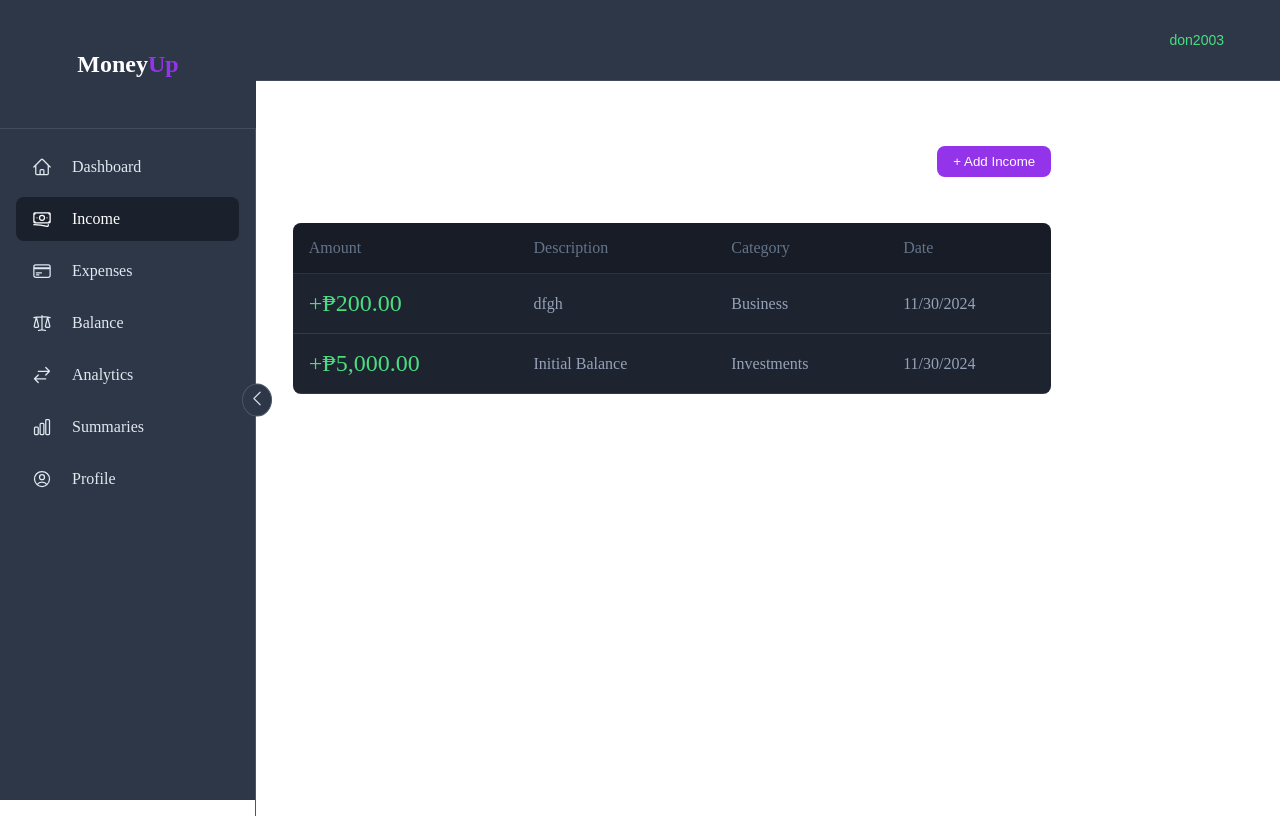
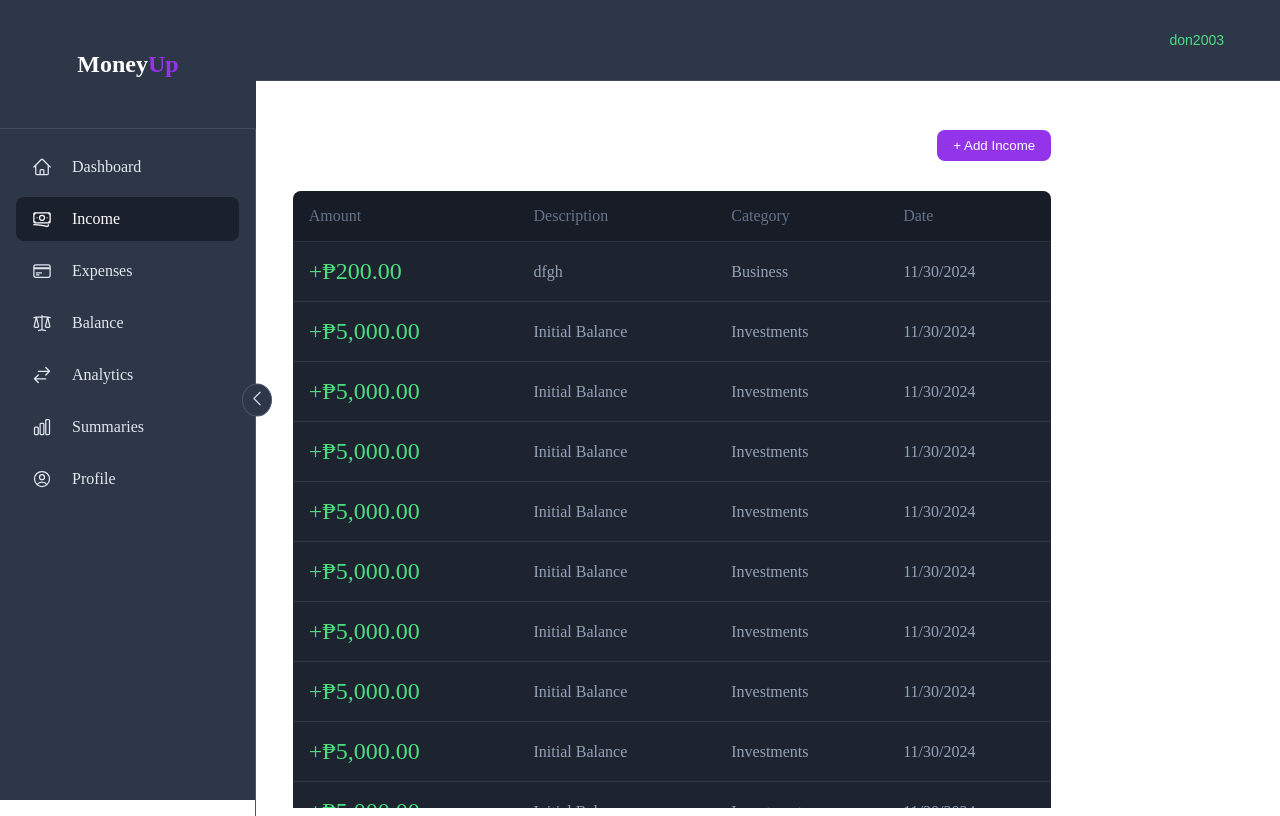
Before and after one commit to graysonLL/MoneyUP, a React (Create React App) app in the folder personal-finance-tracker/client/: page /income in a window 1280 px wide. Built offline with nearby package versions, Linux system fonts and the light colour scheme; the HTML template or start-up script is replaced by a standard one.

Commit message:
added pagination to both income and expense pages, added background for trendchart in analytics page

```diff
--- a/personal-finance-tracker/client/src/pages/Expenses.jsx
+++ b/personal-finance-tracker/client/src/pages/Expenses.jsx
@@ -1,7 +1,10 @@
-import React from "react";
+import React, { useState } from "react";
 import "../styles/Expenses.css";
 
 function Expenses() {
+  const [currentPage, setCurrentPage] = useState(1);
+  const itemsPerPage = 10;
+
   const expenseData = [
     {
       amount: "+₱200.00",
@@ -15,7 +18,120 @@ function Expenses() {
       category: "Investments",
       date: "11/30/2024",
     },
+    {
+      amount: "+₱5,000.00",
+      description: "Initial Balance",
+      category: "Investments",
+      date: "11/30/2024",
+    },
+    {
+      amount: "+₱5,000.00",
+      description: "Initial Balance",
+      category: "Investments",
+      date: "11/30/2024",
+    },
+    {
+      amount: "+₱5,000.00",
+      description: "Initial Balance",
+      category: "Investments",
+      date: "11/30/2024",
+    },
+    {
+      amount: "+₱5,000.00",
+      description: "Initial Balance",
+      category: "Investments",
+      date: "11/30/2024",
+    },
+    {
+      amount: "+₱5,000.00",
+      description: "Initial Balance",
+      category: "Investments",
+      date: "11/30/2024",
+    },
+    {
+      amount: "+₱5,000.00",
+      description: "Initial Balance",
+      category: "Investments",
+      date: "11/30/2024",
+    },
+    {
+      amount: "+₱5,000.00",
+      description: "Initial Balance",
+      category: "Investments",
+      date: "11/30/2024",
+    },
+    {
+      amount: "+₱5,000.00",
+      description: "Initial Balance",
+      category: "Investments",
+      date: "11/30/2024",
+    },
+    {
+      amount: "+₱5,000.00",
+      description: "Initial Balance",
+      category: "Investments",
+      date: "11/30/2024",
+    },
+    {
+      amount: "+₱5,000.00",
+      description: "Initial Balance",
+      category: "Investments",
+      date: "11/30/2024",
+    },
+    {
+      amount: "+₱5,000.00",
+      description: "Initial Balance",
+      category: "Investments",
+      date: "11/30/2024",
+    },
+    {
+      amount: "+₱5,000.00",
+      description: "Initial Balance",
+      category: "Investments",
+      date: "11/30/2024",
+    },
+    {
+      amount: "+₱5,000.00",
+      description: "Initial Balance",
+      category: "Investments",
+      date: "11/30/2024",
+    },
+    {
+      amount: "+₱5,000.00",
+      description: "Initial Balance",
+      category: "Investments",
+      date: "11/30/2024",
+    },
+    {
+      amount: "+₱5,000.00",
+      description: "Initial Balance",
+      category: "Investments",
+      date: "11/30/2024",
+    },
   ];
+
+  // Calculate pagination
+  const indexOfLastItem = currentPage * itemsPerPage;
+  const indexOfFirstItem = indexOfLastItem - itemsPerPage;
+  const currentItems = expenseData.slice(indexOfFirstItem, indexOfLastItem);
+  const totalPages = Math.ceil(expenseData.length / itemsPerPage);
+
+  // Change page
+  const paginate = (pageNumber) => setCurrentPage(pageNumber);
+
+  // Previous page
+  const previousPage = () => {
+    if (currentPage > 1) {
+      setCurrentPage(currentPage - 1);
+    }
+  };
+
+  // Next page
+  const nextPage = () => {
+    if (currentPage < totalPages) {
+      setCurrentPage(currentPage + 1);
+    }
+  };
 
   return (
     <div className="expense-container">
@@ -35,7 +151,7 @@ function Expenses() {
             </tr>
           </thead>
           <tbody>
-            {expenseData.map((expense, index) => (
+            {currentItems.map((expense, index) => (
               <tr key={index}>
                 <td className="amount">{expense.amount}</td>
                 <td>{expense.description}</td>
@@ -46,6 +162,42 @@ function Expenses() {
           </tbody>
         </table>
       </div>
+
+      <div className="expense-pagination">
+        <button
+          onClick={previousPage}
+          disabled={currentPage === 1}
+          className={`expense-pagination-btn ${
+            currentPage === 1 ? "disabled" : ""
+          }`}
+        >
+          Previous
+        </button>
+
+        <div className="expense-pagination-numbers">
+          {Array.from({ length: totalPages }, (_, i) => i + 1).map((number) => (
+            <button
+              key={number}
+              onClick={() => paginate(number)}
+              className={`expense-pagination-number ${
+                currentPage === number ? "active" : ""
+              }`}
+            >
+              {number}
+            </button>
+          ))}
+        </div>
+
+        <button
+          onClick={nextPage}
+          disabled={currentPage === totalPages}
+          className={`expense-pagination-btn ${
+            currentPage === totalPages ? "disabled" : ""
+          }`}
+        >
+          Next
+        </button>
+      </div>
     </div>
   );
 }
--- a/personal-finance-tracker/client/src/pages/Income.jsx
+++ b/personal-finance-tracker/client/src/pages/Income.jsx
@@ -1,7 +1,10 @@
-import React from "react";
+import React, { useState } from "react";
 import "../styles/Income.css";
 
 function Income() {
+  const [currentPage, setCurrentPage] = useState(1);
+  const itemsPerPage = 10;
+
   const incomeData = [
     {
       amount: "+₱200.00",
@@ -15,7 +18,126 @@ function Income() {
       category: "Investments",
       date: "11/30/2024",
     },
+    {
+      amount: "+₱5,000.00",
+      description: "Initial Balance",
+      category: "Investments",
+      date: "11/30/2024",
+    },
+    {
+      amount: "+₱5,000.00",
+      description: "Initial Balance",
+      category: "Investments",
+      date: "11/30/2024",
+    },
+    {
+      amount: "+₱5,000.00",
+      description: "Initial Balance",
+      category: "Investments",
+      date: "11/30/2024",
+    },
+    {
+      amount: "+₱5,000.00",
+      description: "Initial Balance",
+      category: "Investments",
+      date: "11/30/2024",
+    },
+    {
+      amount: "+₱5,000.00",
+      description: "Initial Balance",
+      category: "Investments",
+      date: "11/30/2024",
+    },
+    {
+      amount: "+₱5,000.00",
+      description: "Initial Balance",
+      category: "Investments",
+      date: "11/30/2024",
+    },
+    {
+      amount: "+₱5,000.00",
+      description: "Initial Balance",
+      category: "Investments",
+      date: "11/30/2024",
+    },
+    {
+      amount: "+₱5,000.00",
+      description: "Initial Balance",
+      category: "Investments",
+      date: "11/30/2024",
+    },
+    {
+      amount: "+₱5,000.00",
+      description: "Initial Balance",
+      category: "Investments",
+      date: "11/30/2024",
+    },
+    {
+      amount: "+₱5,000.00",
+      description: "Initial Balance",
+      category: "Investments",
+      date: "11/30/2024",
+    },
+    {
+      amount: "+₱5,000.00",
+      description: "Initial Balance",
+      category: "Investments",
+      date: "11/30/2024",
+    },
+    {
+      amount: "+₱5,000.00",
+      description: "Initial Balance",
+      category: "Investments",
+      date: "11/30/2024",
+    },
+    {
+      amount: "+₱5,000.00",
+      description: "Initial Balance",
+      category: "Investments",
+      date: "11/30/2024",
+    },
+    {
+      amount: "+₱5,000.00",
+      description: "Initial Balance",
+      category: "Investments",
+      date: "11/30/2024",
+    },
+    {
+      amount: "+₱5,000.00",
+      description: "Initial Balance",
+      category: "Investments",
+      date: "11/30/2024",
+    },
+    {
+      amount: "+₱5,000.00",
+      description: "Initial Balance",
+      category: "Investments",
+      date: "11/30/2024",
+    },
   ];
+
+  // Calculate pagination
+  const indexOfLastItem = currentPage * itemsPerPage;
+  const indexOfFirstItem = indexOfLastItem - itemsPerPage;
+  const currentItems = incomeData.slice(indexOfFirstItem, indexOfLastItem);
+  const totalPages = Math.ceil(incomeData.length / itemsPerPage);
+
+  // Change page
+  const paginate = (pageNumber) => setCurrentPage(pageNumber);
+
+  // Previous page
+  const previousPage = () => {
+    if (currentPage > 1) {
+      setCurrentPage(currentPage - 1);
+    }
+  };
+
+  // Next page
+  const nextPage = () => {
+    if (currentPage < totalPages) {
+      setCurrentPage(currentPage + 1);
+    }
+  };
 
   return (
     <div className="income-container">
@@ -35,7 +157,7 @@ function Income() {
             </tr>
           </thead>
           <tbody>
-            {incomeData.map((income, index) => (
+            {currentItems.map((income, index) => (
               <tr key={index}>
                 <td className="amount">{income.amount}</td>
                 <td>{income.description}</td>
@@ -46,6 +168,42 @@ function Income() {
           </tbody>
         </table>
       </div>
+
+      <div className="income-pagination">
+        <button
+          onClick={previousPage}
+          disabled={currentPage === 1}
+          className={`income-pagination-btn ${
+            currentPage === 1 ? "disabled" : ""
+          }`}
+        >
+          Previous
+        </button>
+
+        <div className="income-pagination-numbers">
+          {Array.from({ length: totalPages }, (_, i) => i + 1).map((number) => (
+            <button
+              key={number}
+              onClick={() => paginate(number)}
+              className={`income-pagination-number ${
+                currentPage === number ? "active" : ""
+              }`}
+            >
+              {number}
+            </button>
+          ))}
+        </div>
+
+        <button
+          onClick={nextPage}
+          disabled={currentPage === totalPages}
+          className={`income-pagination-btn ${
+            currentPage === totalPages ? "disabled" : ""
+          }`}
+        >
+          Next
+        </button>
+      </div>
     </div>
   );
 }
--- a/personal-finance-tracker/client/src/styles/Analytics.css
+++ b/personal-finance-tracker/client/src/styles/Analytics.css
@@ -80,6 +80,13 @@
   margin-top: 2rem;
 }
 
+.trend-chart-container {
+  background-color: #1e2330;
+  padding: 1rem;
+  height: 88%;
+  border-radius: 0.5rem;
+}
+
 @media (max-width: 1200px) {
   .metrics-grid {
     grid-template-columns: repeat(2, 1fr);
--- a/personal-finance-tracker/client/src/styles/Income.css
+++ b/personal-finance-tracker/client/src/styles/Income.css
@@ -12,8 +12,8 @@
   display: flex;
   justify-content: space-between;
   align-items: center;
-  margin-bottom: 2rem;
-  margin-top: 2rem;
+  margin-bottom: 1rem;
+  margin-top: 1rem;
 }
 
 .income-header h1 {
@@ -29,6 +29,10 @@
   border-radius: 0.5rem;
   cursor: pointer;
   transition: background-color 0.2s;
+}
+
+.pagination-numbers {
+  gap: 0.5rem;
 }
 
 .add-income-btn:hover {
@@ -90,3 +94,49 @@
     font-size: 0.875rem;
   }
 }
+
+.income-pagination {
+  display: flex;
+  justify-content: center;
+  align-items: center;
+  gap: 1rem;
+  margin-top: 2rem;
+  padding: 1rem;
+}
+
+.income-pagination-numbers {
+  display: flex;
+  gap: 0.5rem;
+}
+
+.income-pagination-btn,
+.income-pagination-number {
+  padding: 0.5rem 1rem;
+  background: #1e2330;
+  border: 1px solid rgba(255, 255, 255, 0.1);
+  color: #94a3b8;
+  border-radius: 0.375rem;
+  cursor: pointer;
+  transition: all 0.2s;
+}
+
+.income-pagination-btn:hover:not(.disabled),
+.income-pagination-number:hover:not(.active) {
+  background: #2d3748;
+  border-color: rgba(255, 255, 255, 0.2);
+}
+
+.income-pagination-number.active {
+  background: #9333ea;
+  color: white;
+  border-color: #9333ea;
+}
+
+.income-pagination-btn.disabled {
+  opacity: 0.5;
+  cursor: not-allowed;
+}
+
+.income-table tbody {
+  transition: opacity 0.2s;
+}
--- a/personal-finance-tracker/client/src/styles/index.css
+++ b/personal-finance-tracker/client/src/styles/index.css
@@ -21,3 +21,20 @@ body {
 #root {
   display: flex;
 }
+
+::-webkit-scrollbar {
+  width: 8px;
+}
+
+::-webkit-scrollbar-track {
+  background: #1a1d24;
+}
+
+::-webkit-scrollbar-thumb {
+  background: #374151;
+  border-radius: 4px;
+}
+
+::-webkit-scrollbar-thumb:hover {
+  background: #4b5563;
+}
```
Also changed, not shown: personal-finance-tracker/client/src/styles/Expenses.css (+48 -3 lines).
